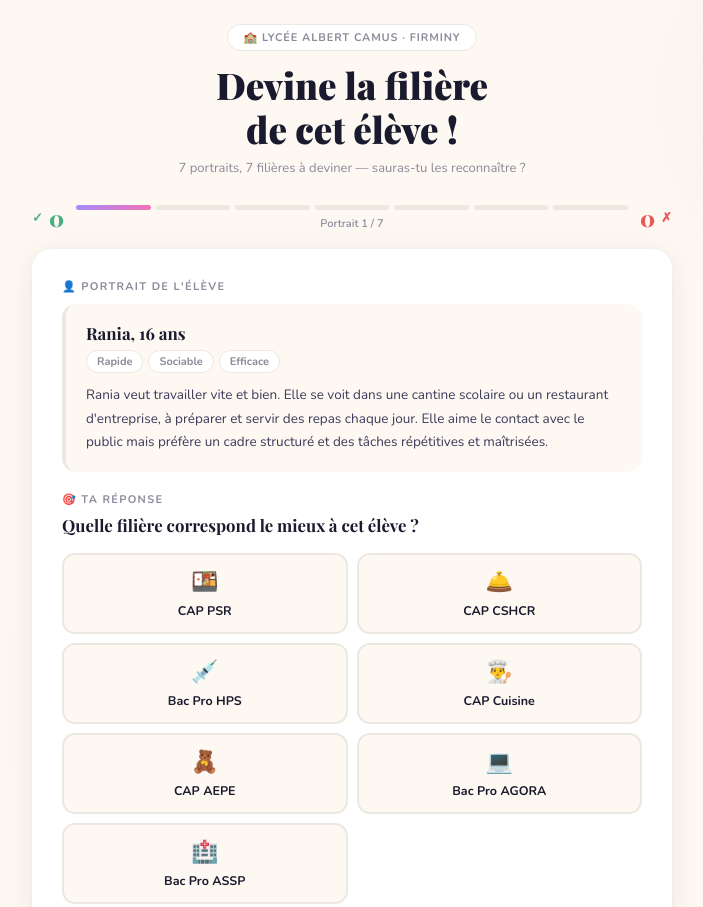
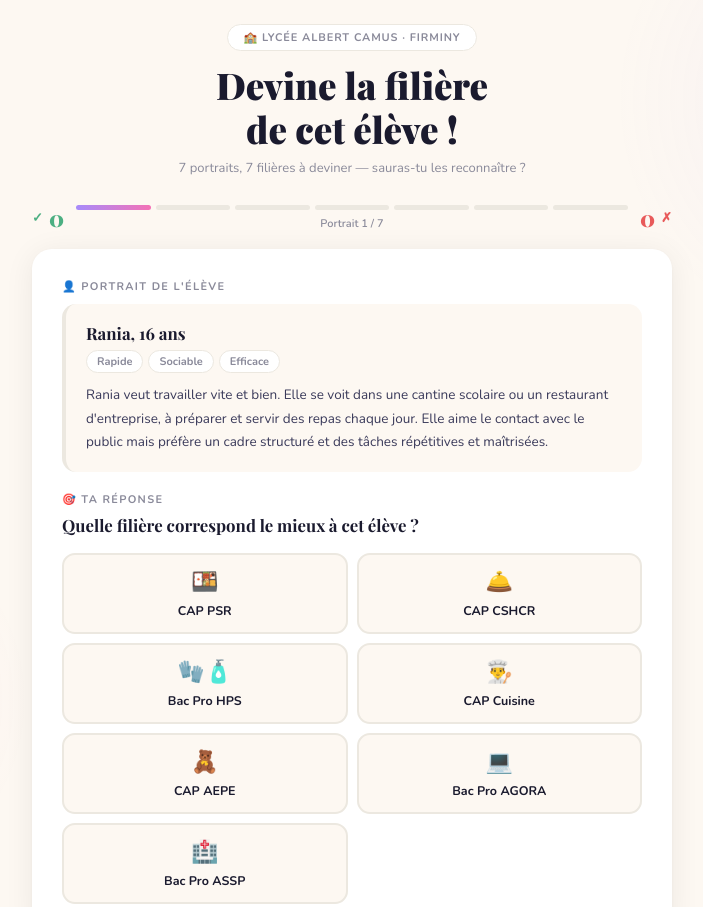
Before and after one commit to SansblazfiX/QuizzOrientation, a plain HTML site: page index.html in a window 1280 px wide. Shown: the top 907 px of the page, without its empty margins (288-991 px from the left). Drawn offline with nearby package versions, Linux system fonts and the light colour scheme.

Commit message:
Update index.html

```diff
--- a/index.html
+++ b/index.html
@@ -250,7 +250,7 @@ const filieres = {
             desc: "Formation en 3 ans qui prépare à accompagner des personnes âgées ou handicapées dans les gestes du quotidien (toilette, repas, déplacements), en EHPAD, clinique ou à domicile. Ouvre vers le diplôme d'aide-soignant." },
   aepe:   { label: "CAP AEPE",      emoji: "🧸", color: "#5ab4e8",
             desc: "Formation en 2 ans centrée sur l'accueil et l'éveil des enfants de 0 à 6 ans en crèche, halte-garderie ou école maternelle. Idéale pour devenir ATSEM ou auxiliaire de puériculture." },
-  hps:    { label: "Bac Pro HPS",   emoji: "💉", color: "#a78bfa",
+  hps:    { label: "Bac Pro HPS",   emoji: "🧤🧴", color: "#a78bfa",
             desc: "Formation en 3 ans spécialisée dans la propreté, la désinfection et la stérilisation en milieux sensibles : hôpitaux, laboratoires, industries pharmaceutiques ou agroalimentaires." },
   cuisine:{ label: "CAP Cuisine",   emoji: "👨‍🍳", color: "#f59e42",
             desc: "Formation en 2 ans aux techniques culinaires professionnelles : découpes, sauces, cuissons, dressage. Prépare au métier de commis cuisinier en restaurant traditionnel ou gastronomique." },
```
